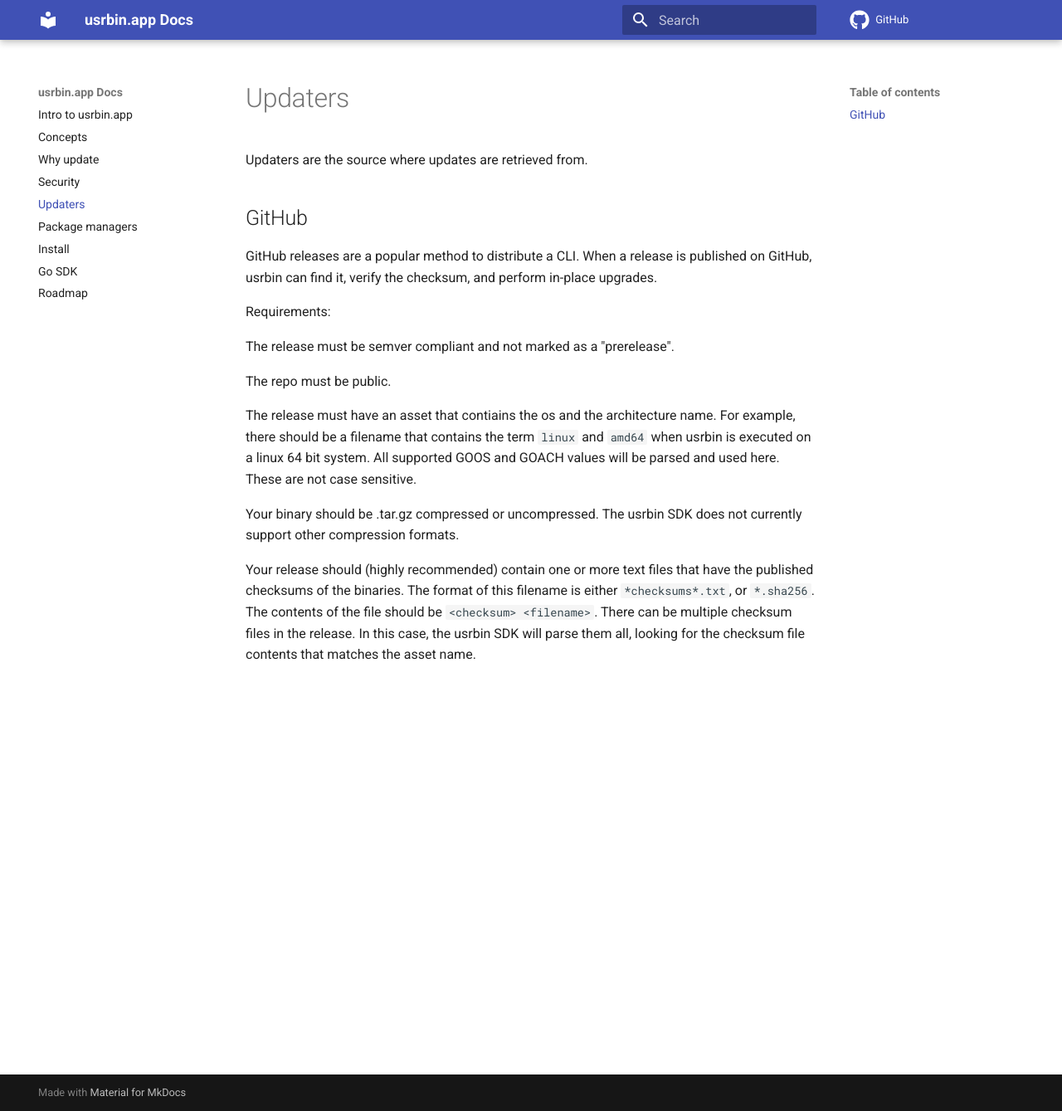
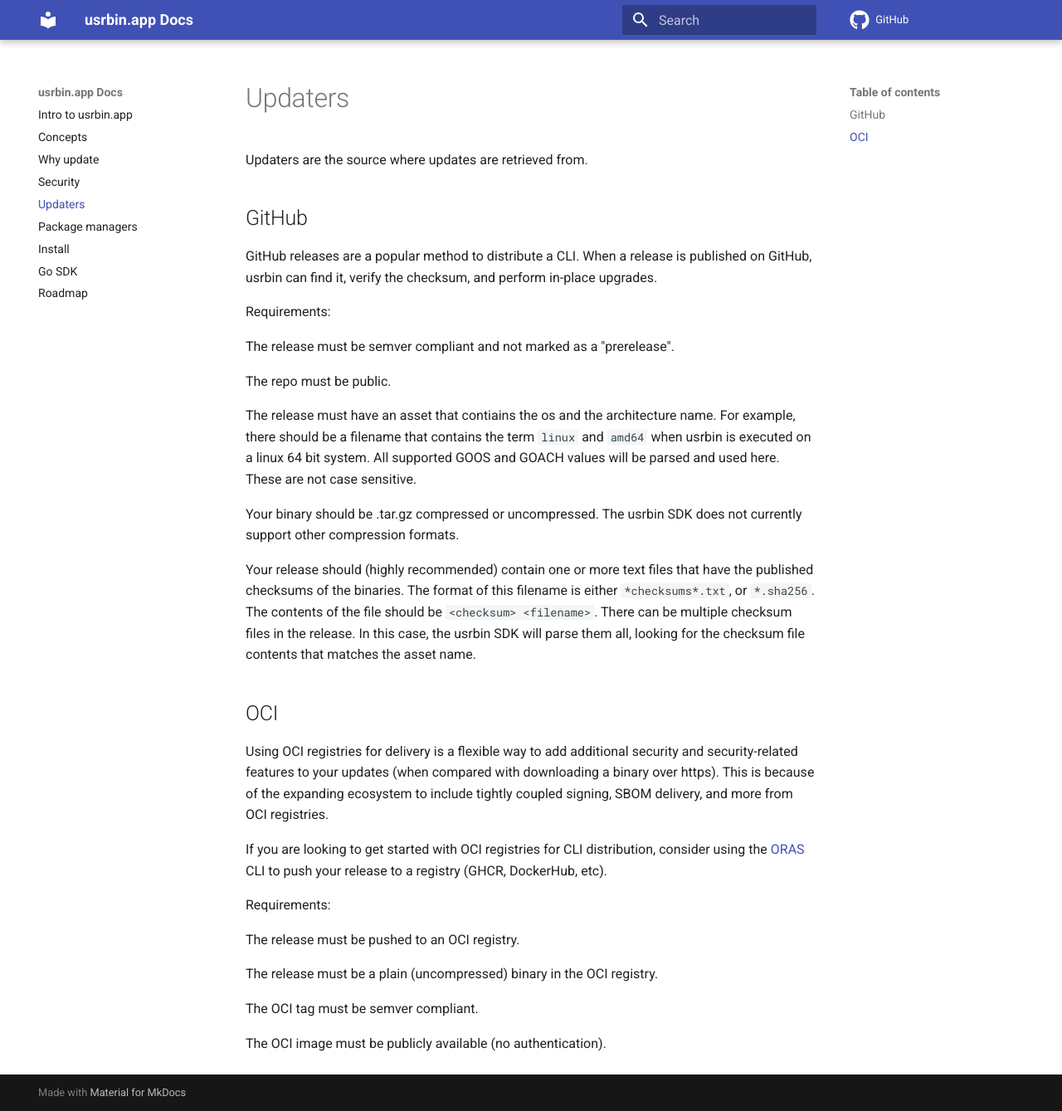
Before and after one commit to usrbinapp/usrbin-docs, an MkDocs documentation site: the page built from docs/updaters.md, in a window 1280 px wide and 1339 px high. Shown: the whole window at 83% size. Built offline with MkDocs 1.6.1 and Material for MkDocs 9.7.7, drawn with Linux system fonts in a browser that asks for light colours; comment, search, counter and statistics services are not loaded; old or Windows-style settings are respelled for this version of MkDocs.

Commit message:
Adding docs on OCI

```diff
--- a/docs/updaters.md
+++ b/docs/updaters.md
@@ -17,3 +17,19 @@ The release must have an asset that contiains the os and the architecture name.
 Your binary should be .tar.gz compressed or uncompressed. The usrbin SDK does not currently support other compression formats.
 
 Your release should (highly recommended) contain one or more text files that have the published checksums of the binaries. The format of this filename is either `*checksums*.txt`, or `*.sha256`. The contents of the file should be `<checksum> <filename>`. There can be multiple checksum files in the release. In this case, the usrbin SDK will parse them all, looking for the checksum file contents that matches the asset name.
+
+## OCI
+
+Using OCI registries for delivery is a flexible way to add additional security and security-related features to your updates (when compared with downloading a binary over https). This is because of the expanding ecosystem to include tightly coupled signing, SBOM delivery, and more from OCI registries.
+
+If you are looking to get started with OCI registries for CLI distribution, consider using the [ORAS](https://github.com/oras-project/oras) CLI to push your release to a registry (GHCR, DockerHub, etc).
+
+Requirements:
+
+The release must be pushed to an OCI registry.
+
+The release must be a plain (uncompressed) binary in the OCI registry.
+
+The OCI tag must be semver compliant.
+
+The OCI image must be publicly available (no authentication).
```
Also changed, not shown: docs/index.md (+2 -2 lines).
